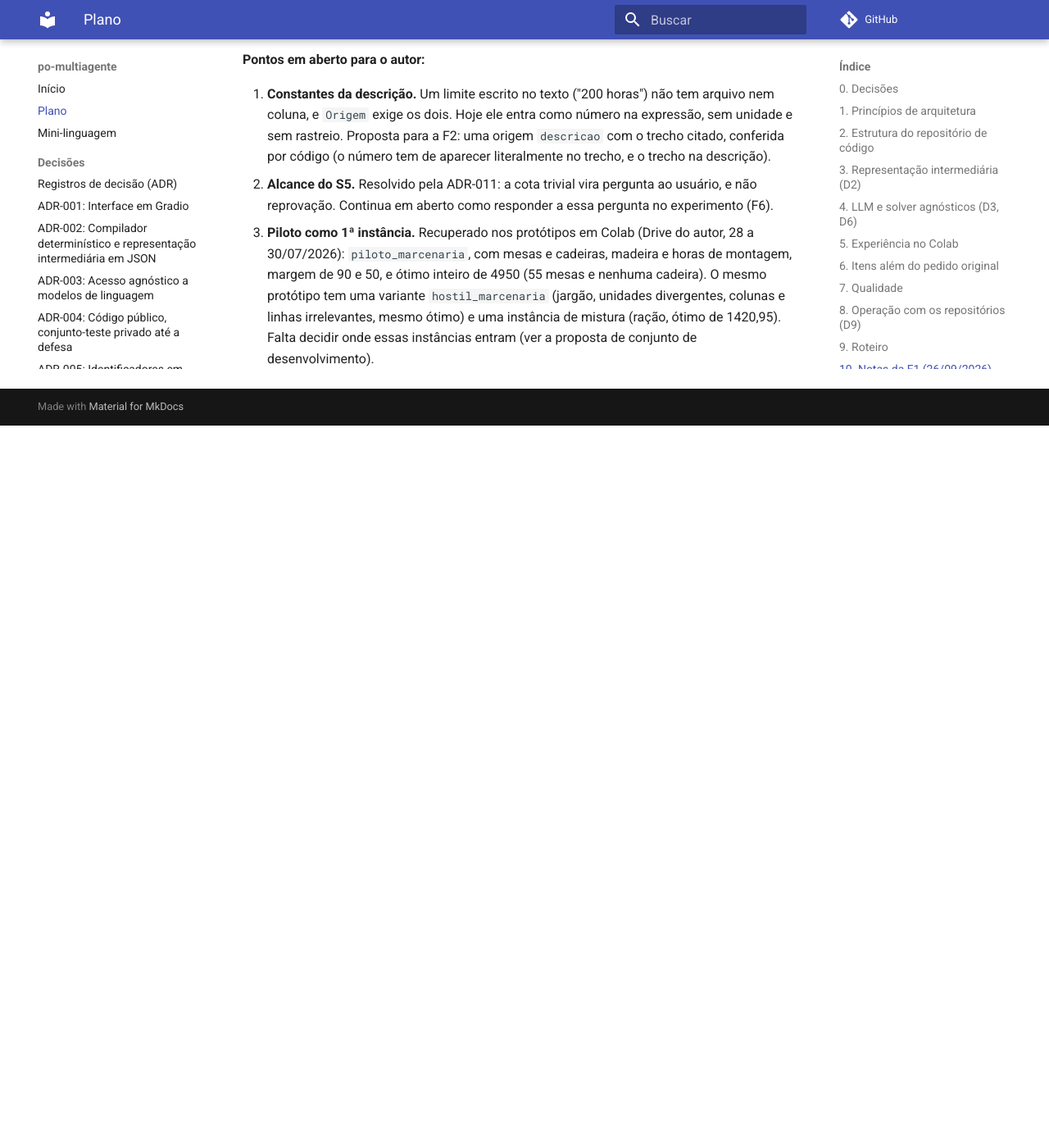
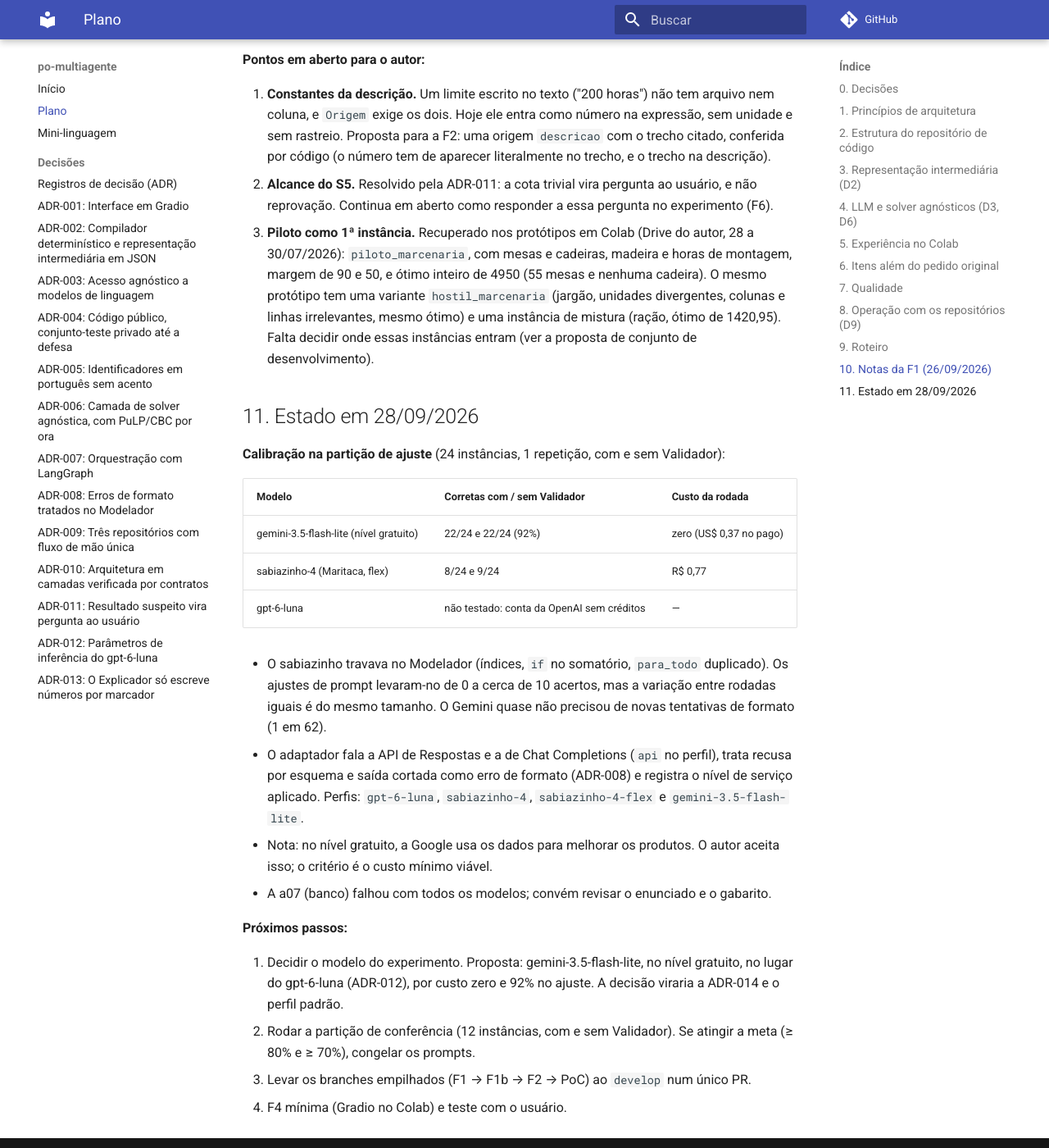
Before and after one commit to ThiagoBibiano/po-multiagente, an MkDocs documentation site: the page built from docs/plano.md, in a window 1280 px wide and 1400 px high, scrolled down 8465 px. Shown: the whole window at 82% size. Built offline with MkDocs 1.6.1 and Material for MkDocs 9.7.7, drawn with Linux system fonts in a browser that asks for light colours; comment, search, counter and statistics services are not loaded; before the commit the page ends 8984 px from its top, so only the background shows below that; some of the changed text lies outside the part shown.

Commit message:
docs(plano): estado em 28/09/2026 e próximos passos
Calibração no ajuste com três modelos (Gemini flash-lite gratuito 22/24,
sabiazinho-4 cerca de 9/24, gpt-6-luna sem créditos), proposta de trocar o
modelo do experimento pelo Gemini gratuito e ordem até a F4. O perfil do
Gemini deixa de proibir o conjunto-teste: o uso dos dados pela Google fica
só como nota, aceita pelo autor.

Co-Authored-By: Claude Opus 5.5 <noreply@anthropic.com>

```diff
--- a/docs/plano.md
+++ b/docs/plano.md
@@ -176,7 +176,7 @@ O repositório do TG é **público**. Por isso o conjunto-teste não pode ficar
 | F0 Fundação | Três repositórios, ferramentas, CI, esqueleto, `dominio`, ADR-001 a ADR-010, workspace e `additionalDirectories` | Não | Concluída |
 | F1 Núcleo determinístico | `dados`, `modelo` (gramática, checagem, instanciação), `solver` com conformidade, S1–S5; piloto como 1ª instância | Não | Concluída, exceto o piloto (seção 10) |
 | F1b Conjunto de calibração | 36 instâncias (repositório privado, `CALIBRACAO.md`), `validar-instancia` | Não | Concluída: 36/36 válidas |
-| F2 Agentes e orquestração | Porta de LLM, perfis, prompts, os cinco agentes, grafo com e sem Validador, interrupções, gravações | Sim | Implementada; arnês 72/72 com roteiro do gabarito. Falta a calibração com o modelo real (chave da API) |
+| F2 Agentes e orquestração | Porta de LLM, perfis, prompts, os cinco agentes, grafo com e sem Validador, interrupções, gravações | Sim | Calibrada na partição de ajuste (seção 11). Falta a conferência e o congelamento dos prompts |
 | F3 Rastreabilidade | Dossiê, manifesto, HTML | Não | Pendente |
 | F4 Interface e Colab | Gradio, notebook, Drive, aviso de privacidade; **teste com o usuário** quando a F2 atingir a meta na partição de conferência | — | Pendente |
 | F5 Conjunto-teste (paralelo desde F1) | Formato, `validar-instancia`, 24 instâncias, revisão cruzada | Não | Pendente |
@@ -209,3 +209,25 @@ O repositório do TG é **público**. Por isso o conjunto-teste não pode ficar
 1. **Constantes da descrição.** Um limite escrito no texto ("200 horas") não tem arquivo nem coluna, e `Origem` exige os dois. Hoje ele entra como número na expressão, sem unidade e sem rastreio. Proposta para a F2: uma origem `descricao` com o trecho citado, conferida por código (o número tem de aparecer literalmente no trecho, e o trecho na descrição).
 2. **Alcance do S5.** Resolvido pela ADR-011: a cota trivial vira pergunta ao usuário, e não reprovação. Continua em aberto como responder a essa pergunta no experimento (F6).
 3. **Piloto como 1ª instância.** Recuperado nos protótipos em Colab (Drive do autor, 28 a 30/07/2026): `piloto_marcenaria`, com mesas e cadeiras, madeira e horas de montagem, margem de 90 e 50, e ótimo inteiro de 4950 (55 mesas e nenhuma cadeira). O mesmo protótipo tem uma variante `hostil_marcenaria` (jargão, unidades divergentes, colunas e linhas irrelevantes, mesmo ótimo) e uma instância de mistura (ração, ótimo de 1420,95). Falta decidir onde essas instâncias entram (ver a proposta de conjunto de desenvolvimento).
+
+## 11. Estado em 28/09/2026
+
+**Calibração na partição de ajuste** (24 instâncias, 1 repetição, com e sem Validador):
+
+| Modelo | Corretas com / sem Validador | Custo da rodada |
+|---|---|---|
+| gemini-3.5-flash-lite (nível gratuito) | 22/24 e 22/24 (92%) | zero (US$ 0,37 no pago) |
+| sabiazinho-4 (Maritaca, flex) | 8/24 e 9/24 | R$ 0,77 |
+| gpt-6-luna | não testado: conta da OpenAI sem créditos | — |
+
+- O sabiazinho travava no Modelador (índices, `if` no somatório, `para_todo` duplicado). Os ajustes de prompt levaram-no de 0 a cerca de 10 acertos, mas a variação entre rodadas iguais é do mesmo tamanho. O Gemini quase não precisou de novas tentativas de formato (1 em 62).
+- O adaptador fala a API de Respostas e a de Chat Completions (`api` no perfil), trata recusa por esquema e saída cortada como erro de formato (ADR-008) e registra o nível de serviço aplicado. Perfis: `gpt-6-luna`, `sabiazinho-4`, `sabiazinho-4-flex` e `gemini-3.5-flash-lite`.
+- Nota: no nível gratuito, a Google usa os dados para melhorar os produtos. O autor aceita isso; o critério é o custo mínimo viável.
+- A a07 (banco) falhou com todos os modelos; convém revisar o enunciado e o gabarito.
+
+**Próximos passos:**
+
+1. Decidir o modelo do experimento. Proposta: gemini-3.5-flash-lite, no nível gratuito, no lugar do gpt-6-luna (ADR-012), por custo zero e 92% no ajuste. A decisão viraria a ADR-014 e o perfil padrão.
+2. Rodar a partição de conferência (12 instâncias, com e sem Validador). Se atingir a meta (≥ 80% e ≥ 70%), congelar os prompts.
+3. Levar os branches empilhados (F1 → F1b → F2 → PoC) ao `develop` num único PR.
+4. F4 mínima (Gradio no Colab) e teste com o usuário.
--- a/src/po_multiagente/config/modelos/gemini-3.5-flash-lite.yaml
+++ b/src/po_multiagente/config/modelos/gemini-3.5-flash-lite.yaml
@@ -1,8 +1,7 @@
 # Perfil conferido na API e na documentação do Gemini em 28/09/2026
 # (endpoint compatível com a OpenAI; ai.google.dev/gemini-api/docs/pricing).
-# Usado no nível gratuito para testes: a Google usa esses dados para melhorar
-# os produtos, então só o conjunto de calibração passa por ele, nunca o
-# conjunto-teste.
+# Nível gratuito. Nota: nesse nível a Google usa os dados para melhorar os
+# produtos (aceito pelo autor em 28/09/2026).
 id: gemini-3.5-flash-lite
 provedor: google
 api: chat
```
